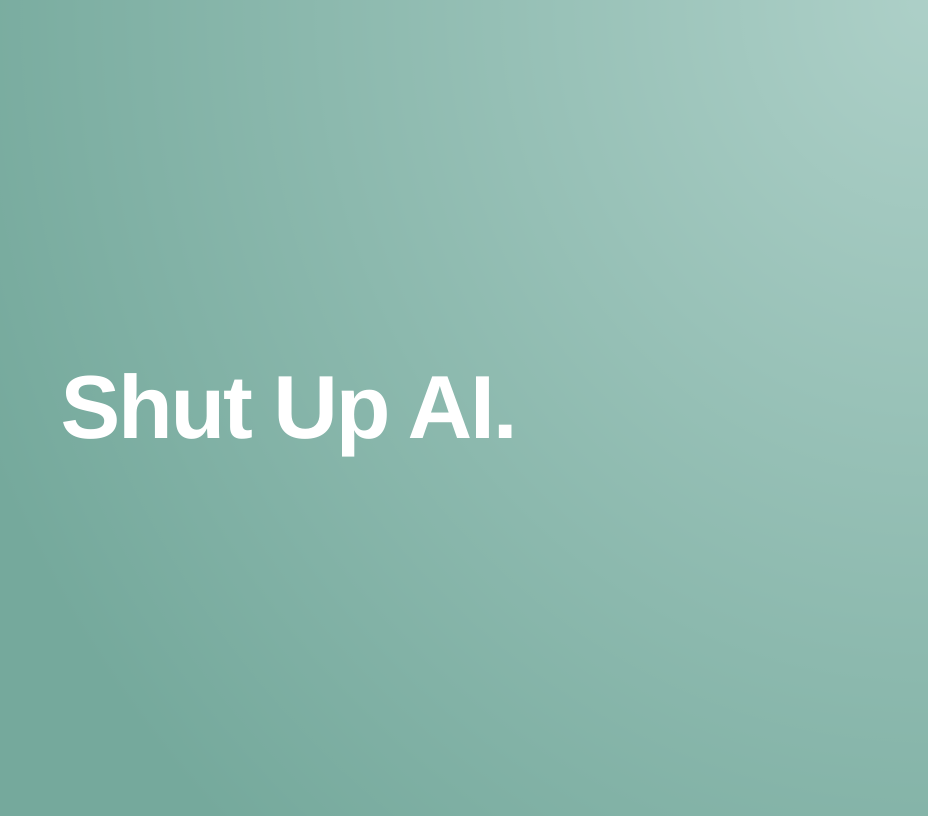
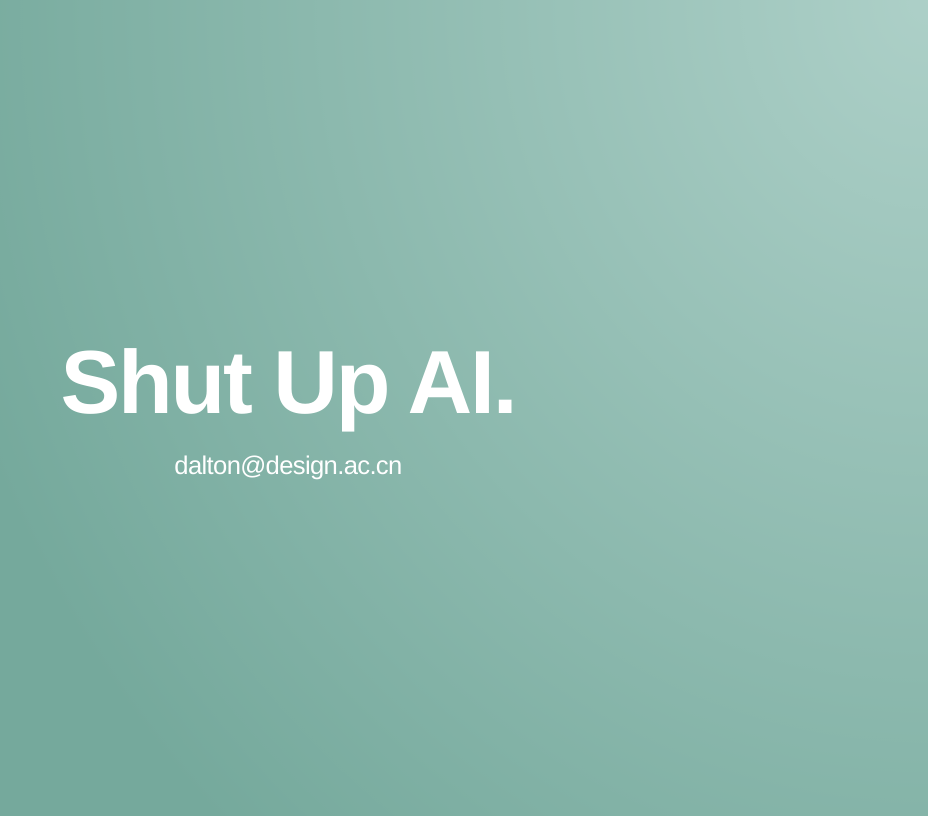
Before and after one commit to ShutUpAI/shutupai, a plain HTML site: page index.html in a window 1280 px wide. Shown: the whole page, without its empty margins (352-1280 px from the left). Drawn offline with Linux system fonts and the light colour scheme.

Commit message:
Update index.html

```diff
--- a/index.html
+++ b/index.html
@@ -63,6 +63,12 @@
 			margin: 0;
 			position: relative;
 		}
+		.mail {
+			font-size: 2vw;
+			text-align: center;
+			font-weight: lighter;
+			margin-top: 2vw;
+		}
 	</style>
 </head>
 
@@ -71,6 +77,7 @@
 		<div class="content">
 			<div class="content__inner">
 				<h2 class="content__title">Shut Up AI.</h2>
+				<h2 class="content__title mail">dalton@design.ac.cn</h2>
 			</div>
 		</div>
 	</main>
```
